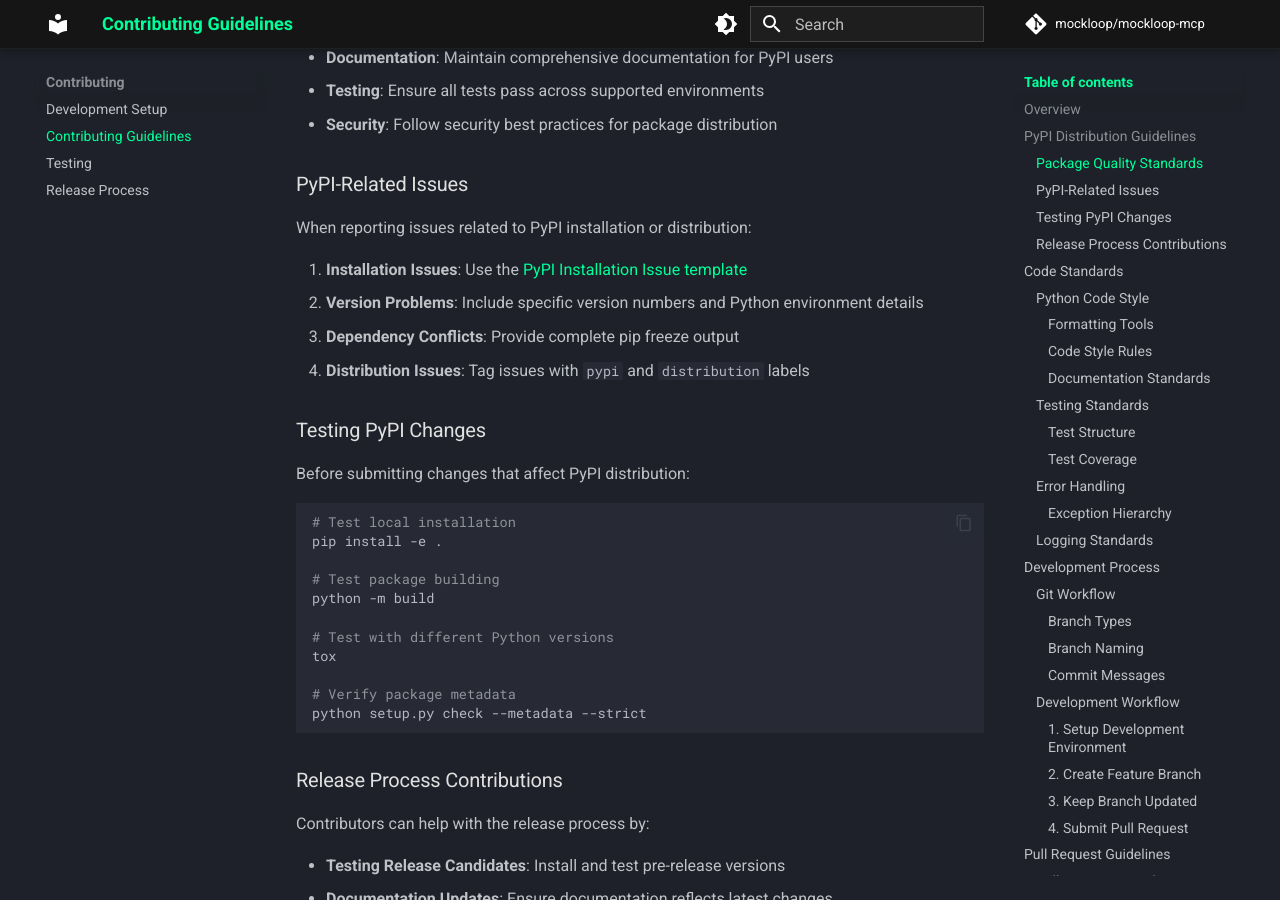
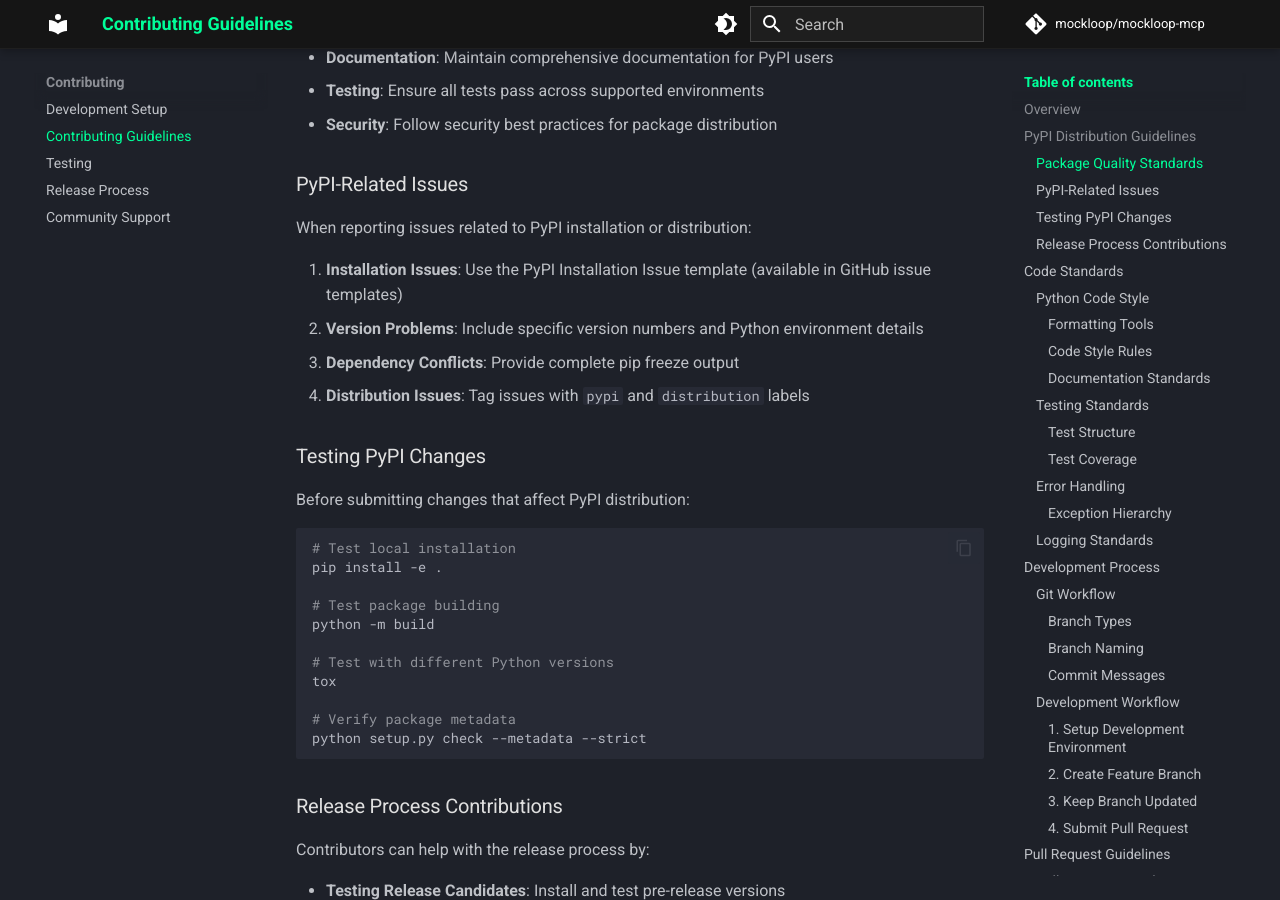
Before and after one commit to jaschadub/mockloop-mcp, an MkDocs documentation site: the page built from docs/contributing/guidelines.md, in a window 1280 px wide and 900 px high, scrolled down 901 px. Built offline with MkDocs 1.6.1 and Material for MkDocs 9.7.7, drawn with Linux system fonts in a browser that asks for light colours; comment, search, counter and statistics services are not loaded.

```diff
--- a/docs/contributing/guidelines.md
+++ b/docs/contributing/guidelines.md
@@ -29,7 +29,7 @@ MockLoop MCP is distributed via PyPI, which requires special attention to certai
 
 When reporting issues related to PyPI installation or distribution:
 
-1. **Installation Issues**: Use the [PyPI Installation Issue template](.github/ISSUE_TEMPLATE/pypi-installation.md)
+1. **Installation Issues**: Use the PyPI Installation Issue template (available in GitHub issue templates)
 2. **Version Problems**: Include specific version numbers and Python environment details
 3. **Dependency Conflicts**: Provide complete pip freeze output
 4. **Distribution Issues**: Tag issues with `pypi` and `distribution` labels
--- a/mkdocs.yml
+++ b/mkdocs.yml
@@ -106,6 +106,7 @@ nav:
     - Contributing Guidelines: contributing/guidelines.md
     - Testing: contributing/testing.md
     - Release Process: contributing/release-process.md
+    - Community Support: contributing/community-support.md
 
 extra:
   social:
```
Also changed, not shown: docs/contributing/community-support.md (+3 -3 lines), docs/contributing/release-process.md (+1 -1 lines).
